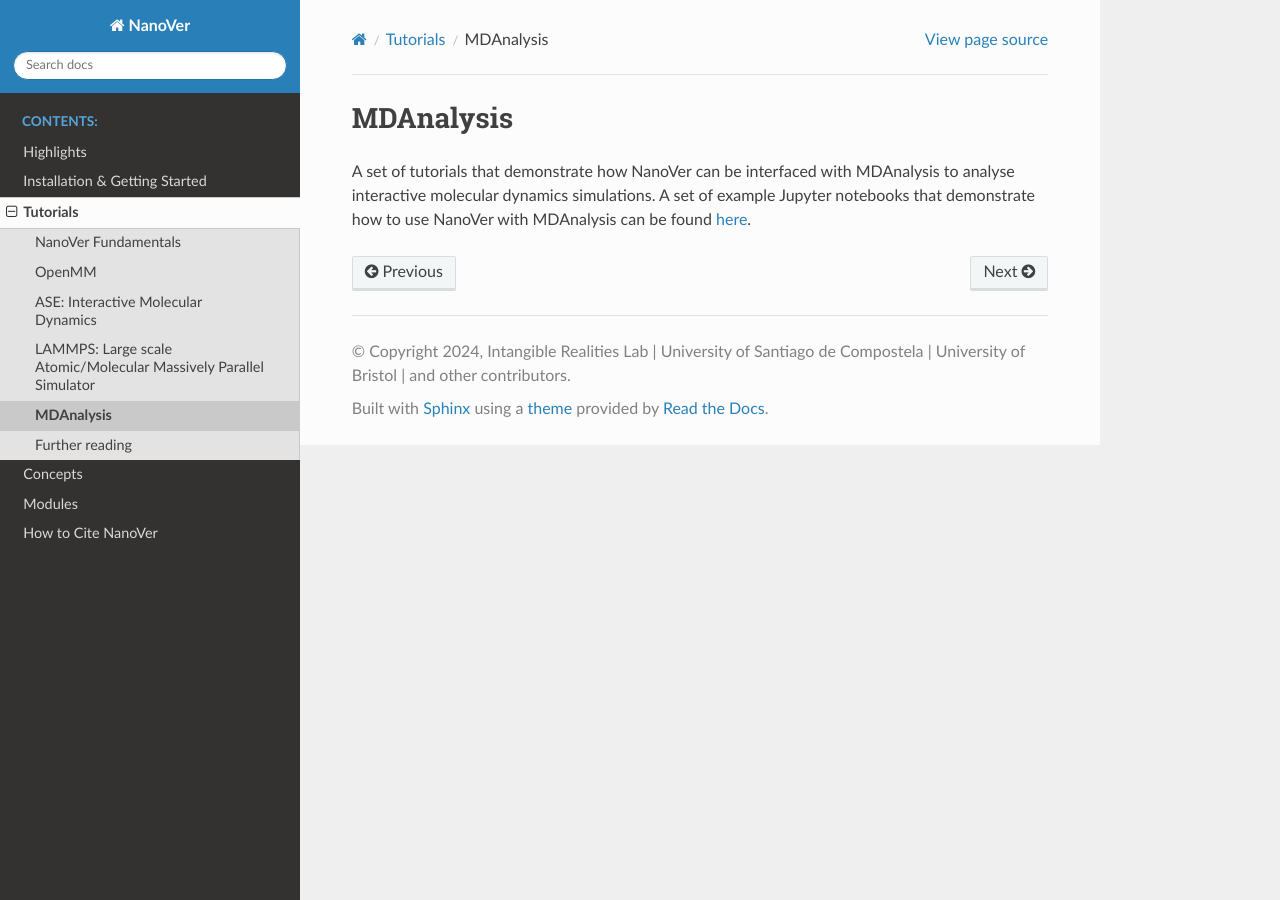
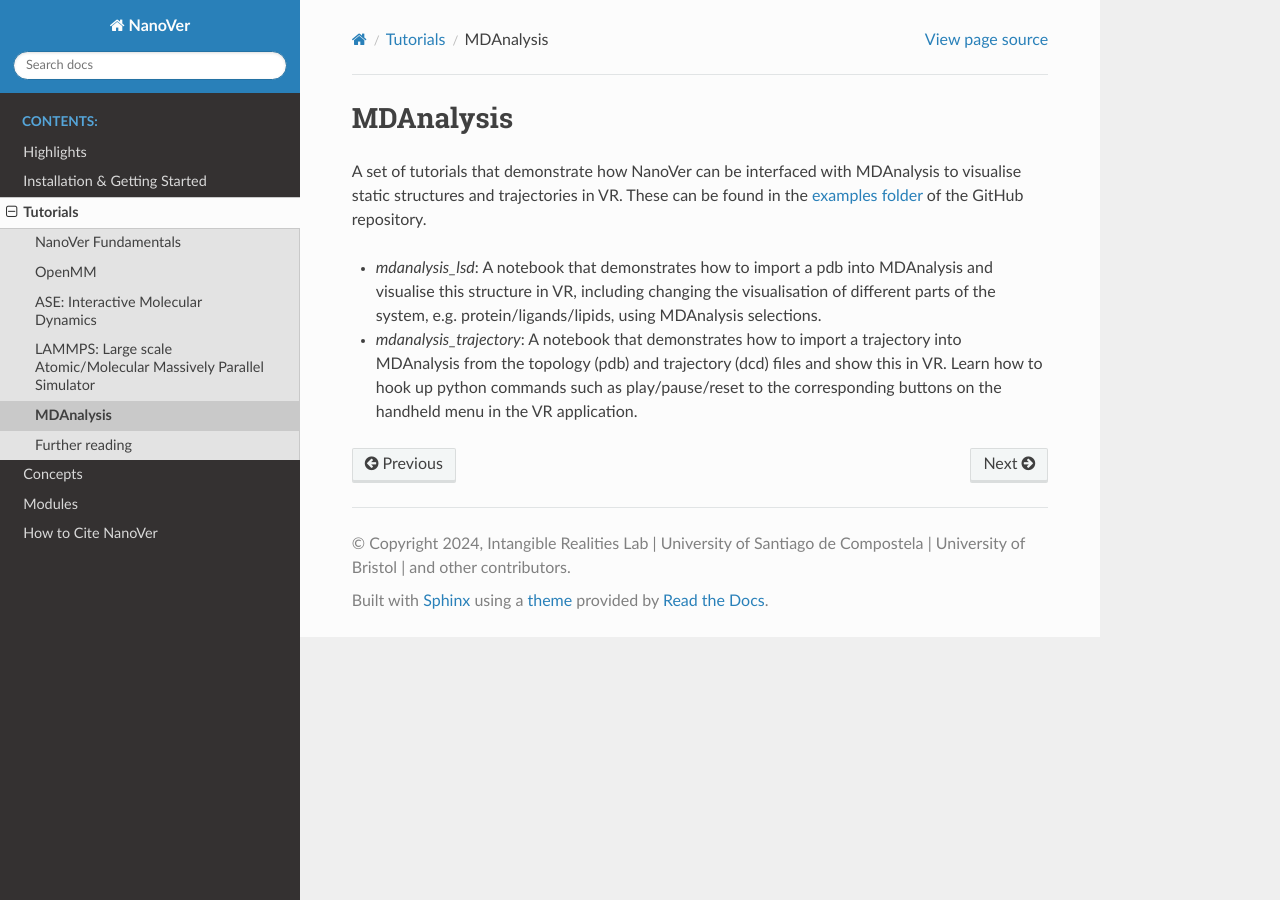
Before and after one commit to IRL2/nanover-docs, a Sphinx documentation site: the page built from source/tutorials/mdanalysis.rst, in a window 1280 px wide. Built offline with Sphinx 7.4.7 and the Read the Docs theme 2.0.0, drawn with Linux system fonts in a browser that asks for light colours; pages that are not in the unit, such as notebooks, are missing from menus; the version number could not be read and is left out.

Commit message:
Update mdanalysis.rst (#75)
Added the two available tutorials and brief descriptions of what they are for.

```diff
--- a/source/tutorials/mdanalysis.rst
+++ b/source/tutorials/mdanalysis.rst
@@ -2,7 +2,14 @@
 MDAnalysis
 ==========
 
-A set of tutorials that demonstrate how NanoVer can be interfaced with MDAnalysis
-to analyse interactive molecular dynamics simulations. A set of example Jupyter notebooks
-that demonstrate how to use NanoVer with MDAnalysis can be found
-`here <https://github.com/IRL2/nanover-protocol/tree/main/examples/mdanalysis>`_.
+A set of tutorials that demonstrate how NanoVer can be interfaced with MDAnalysis to visualise static structures and
+trajectories in VR.
+These can be found in the
+`examples folder <https://github.com/IRL2/nanover-protocol/tree/main/examples/mdanalysis>`_ of the GitHub repository.
+
+* `mdanalysis_lsd`: A notebook that demonstrates how to import a pdb into MDAnalysis and visualise this structure in VR,
+  including changing the visualisation of different parts of the system, e.g. protein/ligands/lipids, using MDAnalysis
+  selections.
+* `mdanalysis_trajectory`: A notebook that demonstrates how to import a trajectory into MDAnalysis from the topology
+  (pdb) and trajectory (dcd) files and show this in VR. Learn how to hook up python commands such as play/pause/reset to
+  the corresponding buttons on the handheld menu in the VR application.
```
